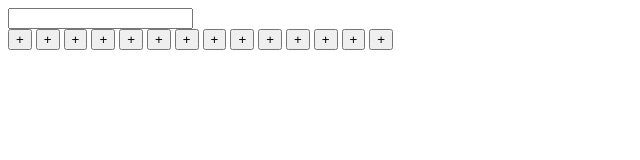
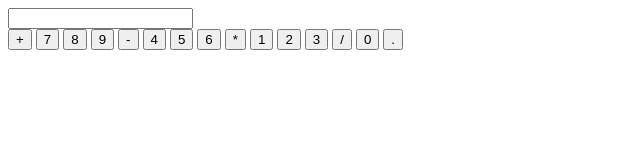
Before and after one commit to valentin-gardev/JavaScript_Projects, a plain HTML site: page JavaScriptCalculator/index.html in a window 1280 px wide. Shown: the full height of the page, 0-640 px from the left. Drawn offline with Linux system fonts and the light colour scheme.

Commit message:
Changing the value
Changing value of every button and adding one more button

```diff
--- a/JavaScriptCalculator/index.html
+++ b/JavaScriptCalculator/index.html
@@ -11,19 +11,20 @@
         <input id="display" readonly>
         <div id="keys">
             <button onclick="appendToDisplay('+')">+</button>
-            <button onclick="appendToDisplay('+')">+</button>
-            <button onclick="appendToDisplay('+')">+</button>
-            <button onclick="appendToDisplay('+')">+</button>
-            <button onclick="appendToDisplay('+')">+</button>
-            <button onclick="appendToDisplay('+')">+</button>
-            <button onclick="appendToDisplay('+')">+</button>
-            <button onclick="appendToDisplay('+')">+</button>
-            <button onclick="appendToDisplay('+')">+</button>
-            <button onclick="appendToDisplay('+')">+</button>
-            <button onclick="appendToDisplay('+')">+</button>
-            <button onclick="appendToDisplay('+')">+</button>
-            <button onclick="appendToDisplay('+')">+</button>
-            <button onclick="appendToDisplay('+')">+</button>
+            <button onclick="appendToDisplay('7')">7</button>
+            <button onclick="appendToDisplay('8')">8</button>
+            <button onclick="appendToDisplay('9')">9</button>
+            <button onclick="appendToDisplay('-')">-</button>
+            <button onclick="appendToDisplay('4')">4</button>
+            <button onclick="appendToDisplay('5')">5</button>
+            <button onclick="appendToDisplay('6')">6</button>
+            <button onclick="appendToDisplay('*')">*</button>
+            <button onclick="appendToDisplay('1')">1</button>
+            <button onclick="appendToDisplay('2')">2</button>
+            <button onclick="appendToDisplay('3')">3</button>
+            <button onclick="appendToDisplay('/')">/</button>
+            <button onclick="appendToDisplay('0')">0</button>
+            <button onclick="appendToDisplay('.')">.</button>
         </div>
 
     </div>
```
